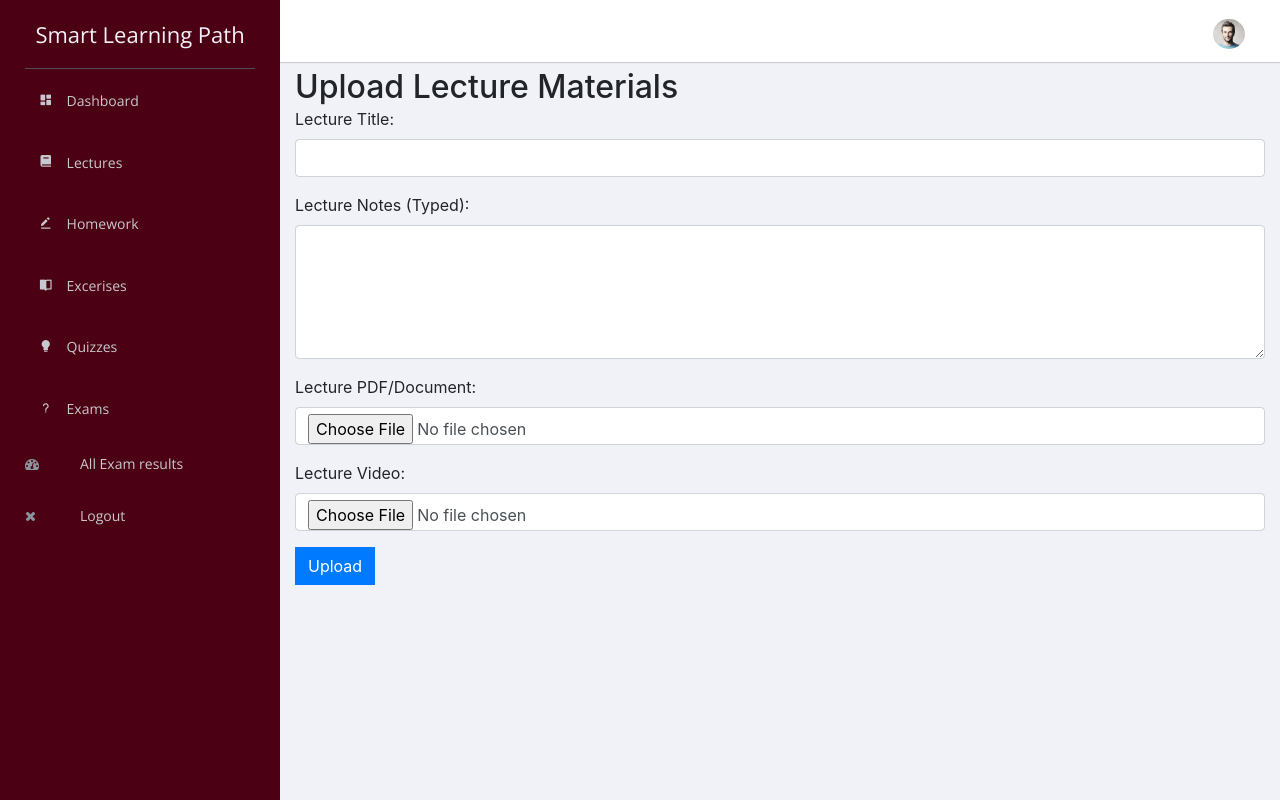
After one commit to sir-fawzy/Smart-Learning-Path, a PHP site: page /admin/upload_lecture.php in a window 1280 px wide. The commit adds this page. Run offline with PHP 8.4, Linux system fonts and the light colour scheme; some libraries are stand-ins or nearby versions.

Commit message:
Add lecture upload and view functionality; update navigation icons and links

```diff
--- a/admin/header.php
+++ b/admin/header.php
@@ -18,7 +18,7 @@
     <link rel="stylesheet" href="vendors/themify-icons/css/themify-icons.css">
     <link rel="stylesheet" href="vendors/flag-icon-css/css/flag-icon.min.css">
     <link rel="stylesheet" href="vendors/selectFX/css/cs-skin-elastic.css">
-
+    <link href='https://unpkg.com/boxicons@2.1.4/css/boxicons.min.css' rel='stylesheet'>
     <link rel="stylesheet" href="assets/css/style.css">
 
     <link href='https://fonts.googleapis.com/css?family=Open+Sans:400,600,700,800' rel='stylesheet' type='text/css'>
@@ -78,42 +78,40 @@
             <div id="main-menu" class="main-menu collapse navbar-collapse">
                 <ul class="nav navbar-nav">
                     <li>
-                        <a href="./index.html"> <i class="nav-item menu-icon fa fa-dashboard"></i>Dashboard </a>
+                        <a href="./index.html"> <i class='bx bxs-dashboard' style="margin: 6%"></i></i>Dashboard </a>
                     </li>
                     <hr>
                     <li>
-                        <a href="exam_category.php"> <i class="nav-item menu-icon fa fa-dashboard"></i>Lectures
+                        <a href="upload_lecture.php"> <i class='bx bxs-book' style="margin: 6%"></i>Lectures
                         </a>
                     </li>
                     <hr>
                     <li>
-                        <a href="exam_category.php"> <i class="nav-item menu-icon fa fa-dashboard"></i>Homework
+                        <a href="exam_category.php"> <i class='bx bxs-edit-alt' style="margin: 6%"></i>Homework
                         </a>
                     </li>
                     <li>
-                        <a href="exam_category.php"> <i class="nav-item menu-icon fa fa-dashboard"></i>Excerises
+                        <a href="exam_category.php"> <i class='bx bxs-book-open' style="margin: 6%"></i>Excerises
                         </a>
                     </li>
                     <li>
-                        <a href="exam_category.php"> <i class="nav-item menu-icon fa fa-dashboard"></i>Quizzes
+                        <a href="exam_category.php"> <i class='bx bxs-bulb' style="margin: 6%"></i>Quizzes
                         </a>
                     </li>
                     <li>
-                        <a href="exam_category.php"> <i class="nav-item menu-icon fa fa-dashboard"></i>Exams
+                        <a href="exam_category.php"> <i class='bx bx-question-mark' style="margin: 6%"></i>Exams
                         </a>
                     </li>
 
                     <li>
-                        <a href="exam_category.php"> <i class="nav-item menu-icon fa fa-dashboard"></i>Supplements
+                        <a href="old_exam_results.php"> <i class="nav-item menu-icon fa fa-dashboard"></i>All Exam
+                            results
                         </a>
                     </li>
                     <li>
                         <a href="index.html"> <i class="nav-item menu-icon fa fa-close"></i>Logout </a>
                     </li>
-                    <li>
-                        <a href="old_exam_results.php"> <i class="nav-item menu-icon fa fa-dashboard"></i>All Exam results
-                        </a>
-                    </li>
+
                 </ul>
             </div><!-- /.navbar-collapse -->
         </nav>
--- /dev/null
+++ b/admin/upload_lecture.php
@@ -0,0 +1,59 @@
+<?php
+session_start();
+include "../connection.php";
+include "header.php";
+?>
+
+<div class="container">
+    <h2>Upload Lecture Materials</h2>
+    <form action="upload_lecture.php" method="post" enctype="multipart/form-data">
+        <div class="form-group">
+            <label for="lecture_title">Lecture Title:</label>
+            <input type="text" class="form-control" id="lecture_title" name="lecture_title" required>
+        </div>
+        <div class="form-group">
+            <label for="lecture_notes">Lecture Notes (Typed):</label>
+            <textarea class="form-control" id="lecture_notes" name="lecture_notes" rows="5"></textarea>
+        </div>
+        <div class="form-group">
+            <label for="lecture_pdf">Lecture PDF/Document:</label>
+            <input type="file" class="form-control" id="lecture_pdf" name="lecture_pdf">
+        </div>
+        <div class="form-group">
+            <label for="lecture_video">Lecture Video:</label>
+            <input type="file" class="form-control" id="lecture_video" name="lecture_video">
+        </div>
+        <button type="submit" class="btn btn-primary" name="upload">Upload</button>
+    </form>
+</div>
+
+<?php
+if (isset($_POST['upload'])) {
+    $lecture_title = mysqli_real_escape_string($link, $_POST['lecture_title']);
+    $lecture_notes = mysqli_real_escape_string($link, $_POST['lecture_notes']);
+
+    $pdf_path = "";
+    $video_path = "";
+
+    if ($_FILES['lecture_pdf']['name'] != "") {
+        $pdf_path = "uploads/" . basename($_FILES['lecture_pdf']['name']);
+        move_uploaded_file($_FILES['lecture_pdf']['tmp_name'], $pdf_path);
+    }
+
+    if ($_FILES['lecture_video']['name'] != "") {
+        $video_path = "uploads/" . basename($_FILES['lecture_video']['name']);
+        move_uploaded_file($_FILES['lecture_video']['tmp_name'], $video_path);
+    }
+
+    $query = "INSERT INTO lectures (title, notes, pdf_path, video_path) VALUES ('$lecture_title', '$lecture_notes', '$pdf_path', '$video_path')";
+    if (mysqli_query($link, $query)) {
+        echo "<div class='alert alert-success'>Lecture materials uploaded successfully.</div>";
+    } else {
+        echo "<div class='alert alert-danger'>Error: " . mysqli_error($link) . "</div>";
+    }
+}
+?>
+
+<?php
+include "footer.php";
+?>
--- a/connection.php
+++ b/connection.php
@@ -1,8 +1,3 @@
-<!-- <?php
-$link = mysqli_connect("localhost", "root", "mpkq88@2022");
-mysqli_select_db($link, "online_quiz");
-?>  -->
-
 <?php
 $link = mysqli_connect("localhost", "root", "mpkq88@2022", "online_quiz");
 
```
Also changed, not shown: header.php (+7 -2 lines), result.php (+2 -7 lines), view_lectures.php (added, +37 -0 lines).
